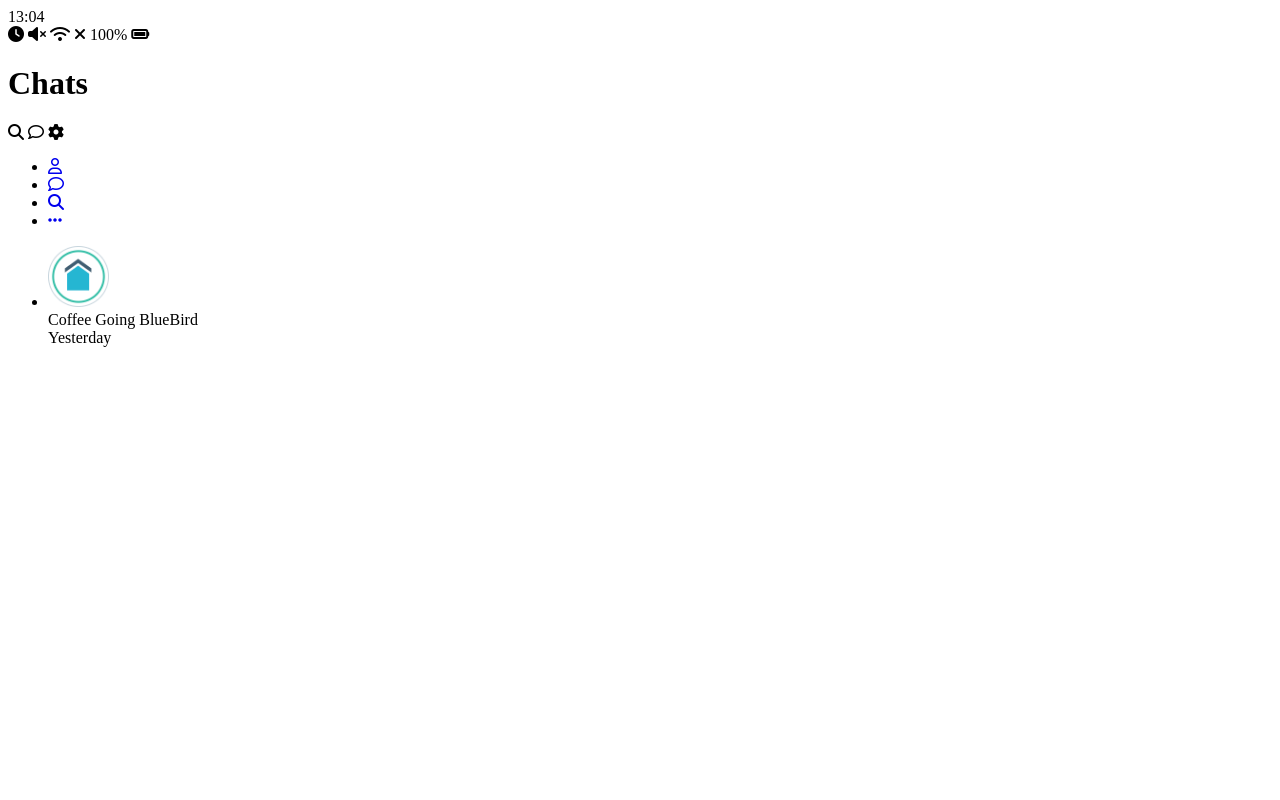
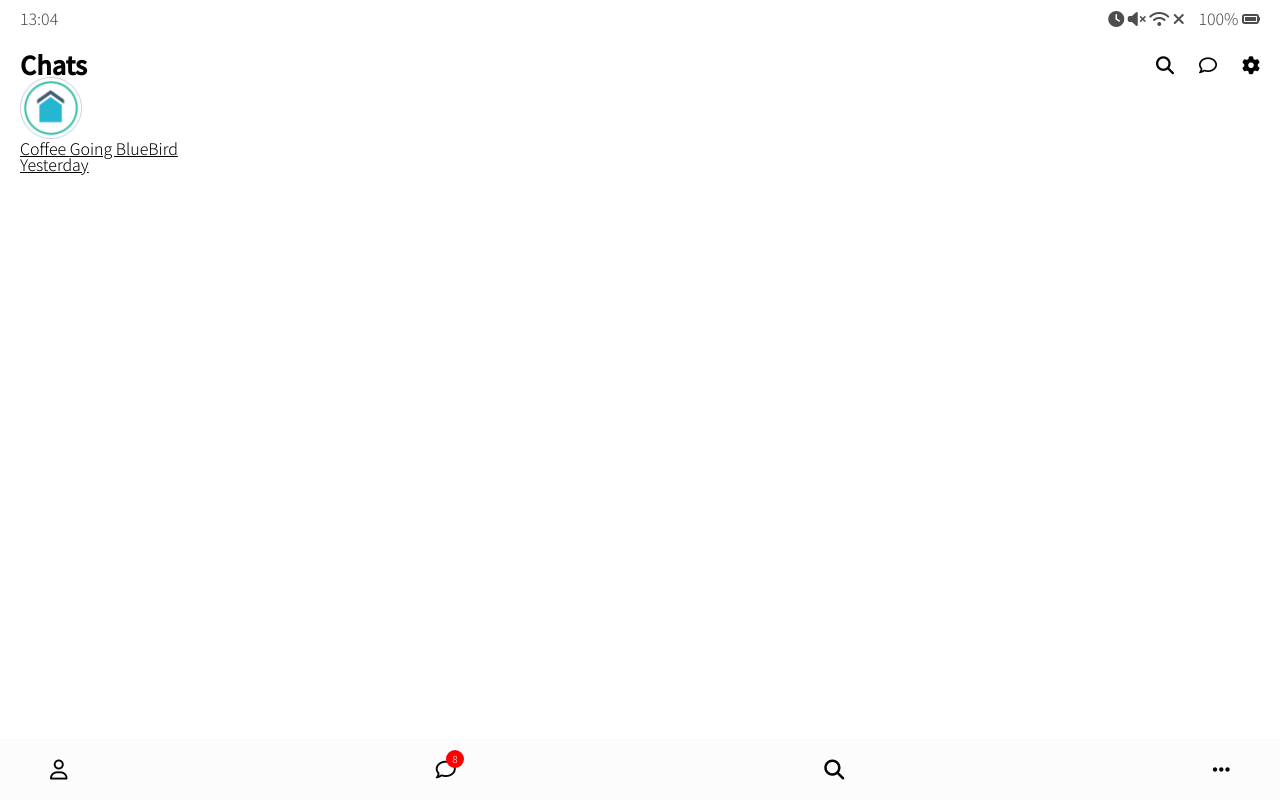
Before and after one commit to Silenmus/kakao-clone, a plain HTML site: page index.html in a window 1280 px wide. Drawn offline with Linux system fonts and the light colour scheme.

Commit message:
4-19-일요일
3시간 분량

```diff
--- /dev/null
+++ b/css/header.css
@@ -0,0 +1,28 @@
+.header{
+    display:flex;
+    justify-content: space-between;
+    align-items: center;
+}
+
+.header .header__title{
+    font-size: 25px;
+    font-weight: 700;
+}
+
+.header .header__icon{
+
+    font-size: 18px;
+    margin-left:25px;
+    cursor: pointer;
+
+}
+
+.header .header__column {
+    display: flex;
+    align-items: center;
+}
+
+.header .header__back-btn{
+    font-size : 24px;
+    margin-right: 20px;
+}
--- /dev/null
+++ b/css/nav-bar.css
@@ -0,0 +1,37 @@
+.nav {
+  position: fixed;
+  width: 100%;
+  padding: 20px 50px;
+  left: 0px;
+  bottom: 0px;
+  background-color: #fcfcfc;
+  border-top: 1px solid #f7f7f7;
+}
+
+.nav .nav__list {
+  display: flex;
+  justify-content: space-between;
+}
+
+.nav i {
+  font-size: 20px;
+}
+
+.nav .nav__list-link {
+  position: relative;
+}
+
+.nav .nav__badge {
+  position: absolute;
+  top: -8px;
+  right: -8px;
+  font-size: 10px;
+  color: white;
+  background-color: red;
+  width: 18px;
+  height: 18px;
+  display:flex;
+  justify-content: center;
+  align-items:center;
+  border-radius:50%;
+}
--- /dev/null
+++ b/css/reset.css
@@ -0,0 +1,48 @@
+/* http://meyerweb.com/eric/tools/css/reset/
+   v2.0 | 20110126
+   License: none (public domain)
+*/
+
+html, body, div, span, applet, object, iframe,
+h1, h2, h3, h4, h5, h6, p, blockquote, pre,
+a, abbr, acronym, address, big, cite, code,
+del, dfn, em, img, ins, kbd, q, s, samp,
+small, strike, strong, sub, sup, tt, var,
+b, u, i, center,
+dl, dt, dd, ol, ul, li,
+fieldset, form, label, legend,
+table, caption, tbody, tfoot, thead, tr, th, td,
+article, aside, canvas, details, embed,
+figure, figcaption, footer, header, hgroup,
+menu, nav, output, ruby, section, summary,
+time, mark, audio, video {
+	margin: 0;
+	padding: 0;
+	border: 0;
+	font-size: 100%;
+	font: inherit;
+	vertical-align: baseline;
+}
+/* HTML5 display-role reset for older browsers */
+article, aside, details, figcaption, figure,
+footer, header, hgroup, menu, nav, section {
+	display: block;
+}
+body {
+	line-height: 1;
+}
+ol, ul {
+	list-style: none;
+}
+blockquote, q {
+	quotes: none;
+}
+blockquote:before, blockquote:after,
+q:before, q:after {
+	content: '';
+	content: none;
+}
+table {
+	border-collapse: collapse;
+	border-spacing: 0;
+}
--- /dev/null
+++ b/css/status-bar.css
@@ -0,0 +1,16 @@
+.status-bar {
+
+    display: flex;
+    justify-content: space-between;
+    margin-bottom: 25px;
+    opacity: 0.7;
+
+}
+
+.status-bar i {
+    font-size: 16px;
+}
+
+.status-bar .status-bar__battery-level{
+    margin-left:10px;
+}
--- /dev/null
+++ b/css/styles.css
@@ -0,0 +1,21 @@
+@import url("https://fonts.googleapis.com/css2?family=Noto+Sans+KR:wght@300;500&display=swap");
+@import "reset.css";
+@import "status-bar.css";
+@import "header.css";
+@import "nav-bar.css";
+
+* {
+  box-sizing: border-box;
+}
+
+body {
+  background-color: white;
+  padding: 10px 20px;
+  color: #020202;
+  font-family: "Noto Sans KR", sans-serif;
+  font-weight: 300;
+}
+
+a {
+  color: inherit;
+}
--- a/index.html
+++ b/index.html
@@ -7,11 +7,12 @@
       src="https://kit.fontawesome.com/7dc1573da6.js"
       crossorigin="anonymous"
     ></script>
+    <link rel="stylesheet" href="css/styles.css" />
 
     <title>Chats | Kakao Clone</title>
   </head>
   <body>
-    <div class="status-bar"></div>
+    <div class="status-bar">
       <div class="status-bar__column">
         <span class="status-bar__clock">13:04</span>
       </div>
@@ -24,7 +25,7 @@
         <span class="status-bar__battery-level">100%</span>
         <i class="fas fa-battery-full"></i>
       </div>
-
+    </div>
     <header class="header">
       <div class="header__column">
         <h1 class="header__title">Chats</h1>
@@ -40,7 +41,31 @@
           <i class="fas fa-cog"></i>
         </span>
       </div>
+    </header>
 
+    <main class="chats">
+      <ul class="chats__list">
+        <li class="chats__chat chat">
+          <a href="chat.html">
+            <div class="chat__column">
+              <img
+                class="chat__avater g-avatar"
+                width="5%"
+                src="images/house.png"
+                alt=""
+              />
+              <div class="chat__content">
+                <span class="chat__username">Coffee</span>
+                <span class="chat__preview">Going BlueBird</span>
+              </div>
+            </div>
+            <div class="chat__column">
+              <span class="chat__timespan">Yesterday</span>
+            </div>
+          </a>
+        </li>
+      </ul>
+    </main>
     <nav class="nav">
       <ul class="nav__list">
         <li class="nav__list-item">
@@ -50,6 +75,7 @@
         </li>
         <li class="nav__list-item">
           <a href="index.html" class="nav__list-link">
+            <div class="nav__badge">8</div>
             <i class="far fa-comment"></i>
           </a>
         </li>
@@ -65,28 +91,5 @@
         </li>
       </ul>
     </nav>
-    </header>
-    <main class="chats">
-
-        <ul class="chats__list">
-            <li class="chats__chat chat">
-                <div class="chat__column">
-                    <img class="chat__avater g-avatar" width=5% src="images/house.png" alt="" >
-                    <div class="chat__content">
-                        <span class="chat__username">Coffee</span>
-                        <span class="chat__preview">Going BlueBird</span>
-                    </div>
-
-                </div>
-                <div class="chat__column">
-                    <span class="chat__timespan">Yesterday</span>
-
-                </div>
-
-            </li>
-        </ul>
-    </main>
-
-
   </body>
 </html>
```
Also changed, not shown: chat.html (added, +94 -0 lines), find.html (+1 -1 lines), friends.html (+1 -1 lines), more.html (+1 -1 lines), settings.html (+5 -3 lines). Lines whose indentation alone changed are shown as unchanged.
